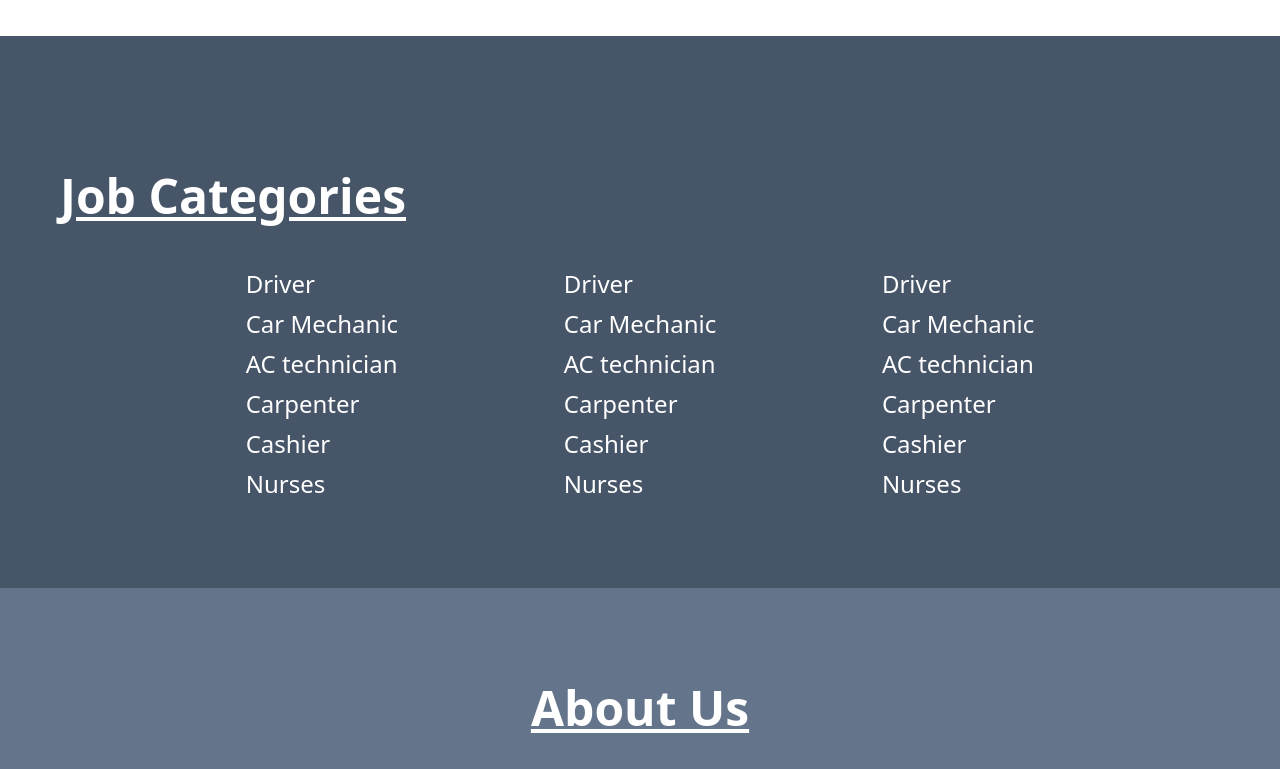
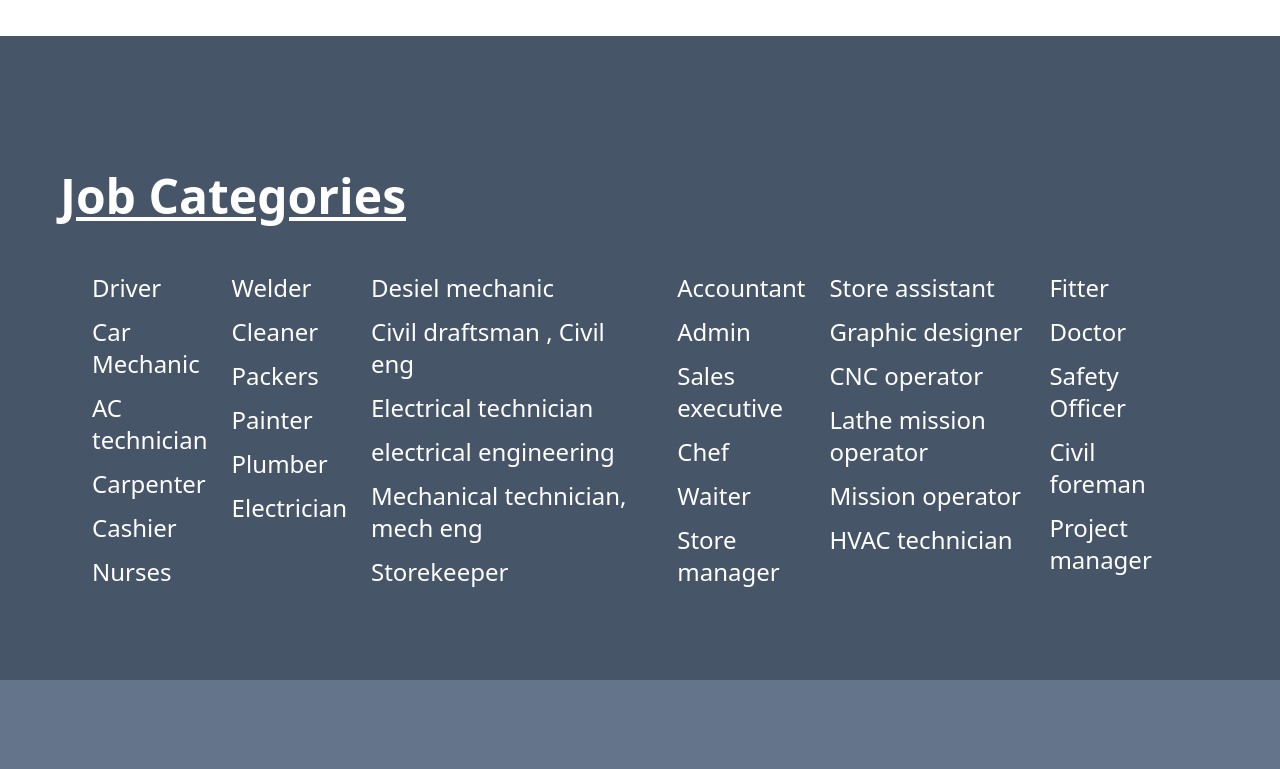
Before and after one commit to jackhack2002/airwayplacementservices, an Angular app: page / in a window 1280 px wide. Shown: the part 633-1402 px from the top of the page. Built offline with nearby package versions, Linux system fonts and the light colour scheme.

Commit message:
category update

```diff
--- a/src/app/category/category.component.html
+++ b/src/app/category/category.component.html
@@ -2,28 +2,88 @@
      <h1 class="pt-24 text-5xl font-semibold ml-5 text-white underline">Job Categories</h1>
      <div class="w-full h-fit p-10 flex-col flex sm:flex-row justify-evenly">
           <ul class="text-2xl text-white justify-evenly flex-col">
-               <li class="my-2">Driver</li>
-               <li class="my-2">Car Mechanic</li>
-               <li class="my-2">AC technician</li>
-               <li class="my-2">Carpenter</li>
-               <li class="my-2">Cashier</li>
-               <li class="my-2">Nurses</li>
+               <li class="m-3">Driver</li>
+               <li class="m-3">Car Mechanic</li>
+               <li class="m-3">AC technician</li>
+               <li class="m-3">Carpenter</li>
+               <li class="m-3">Cashier</li>
+               <li class="m-3">Nurses</li>
           </ul>
           <ul class="text-2xl text-white justify-evenly flex-col">
-               <li class="my-2">Driver</li>
-               <li class="my-2">Car Mechanic</li>
-               <li class="my-2">AC technician</li>
-               <li class="my-2">Carpenter</li>
-               <li class="my-2">Cashier</li>
-               <li class="my-2">Nurses</li>
+               <li class="m-3">Welder</li>
+               <li class="m-3">Cleaner</li>
+               <li class="m-3">Packers</li>
+               <li class="m-3">Painter</li>
+               <li class="m-3">Plumber</li>
+               <li class="m-3">Electrician</li>
           </ul>
           <ul class="text-2xl text-white justify-evenly flex-col">
-               <li class="my-2">Driver</li>
-               <li class="my-2">Car Mechanic</li>
-               <li class="my-2">AC technician</li>
-               <li class="my-2">Carpenter</li>
-               <li class="my-2">Cashier</li>
-               <li class="my-2">Nurses</li>
+               <li class="m-3">Desiel mechanic</li>
+               <li class="m-3">Civil draftsman , Civil eng</li>
+               <li class="m-3">Electrical technician</li>
+               <li class="m-3">electrical engineering</li>
+               <li class="m-3">Mechanical technician, mech eng</li>
+               <li class="m-3">Storekeeper</li>
+          </ul>
+          <ul class="text-2xl text-white justify-evenly flex-col">
+               <li class="m-3">Accountant</li>
+               <li class="m-3">Admin</li>
+               <li class="m-3">Sales executive</li>
+               <li class="m-3">Chef</li>
+               <li class="m-3">Waiter</li>
+               <li class="m-3">Store manager</li>
+          </ul>
+          <ul class="text-2xl text-white justify-evenly flex-col">
+               <li class="m-3">Store assistant</li>
+               <li class="m-3">Graphic designer</li>
+               <li class="m-3">CNC operator</li>
+               <li class="m-3">Lathe mission operator</li>
+               <li class="m-3">Mission operator</li>
+               <li class="m-3">HVAC technician</li>
+          </ul>
+          <ul class="text-2xl text-white justify-evenly flex-col">
+               <li class="m-3">Fitter</li>
+               <li class="m-3">Doctor</li>
+               <li class="m-3">Safety Officer </li>
+               <li class="m-3">Civil foreman </li>
+               <li class="m-3">Project manager</li>
           </ul>
      </div>
 </div>
+
+<!-- 1. Welder \
+2. Cleaner \
+3. Packers \
+4. Painter \
+5. Plumber \
+6. Electrician \
+7. AC technician \
+8. Desiel mechanic \
+9. Civil draftsman , Civil eng \
+10. Electrical technician \,
+11. electrical engineering \,
+12. Mechanical technician, mech eng \
+13. Storekeeper \
+14. Cashier \
+15. Accountant \
+16. Admin \
+17. Sales executive \
+18. Chef \
+19. Waiter \
+20. Store manager \
+21. Store assistant \
+22. Graphic designer \
+23. CNC operator \
+24. Lathe mission operator \
+25. Mission operator \
+26. HVAC technician \
+27. Mechanical technician and  engineering
+28. Fitter
+29. Nurse \
+30. Doctor
+31. Safety Officer
+32. Civil foreman
+33. Project manager
+34. Driver \
+35. Carpenter \
+36. Car mechanic \ -->
```
